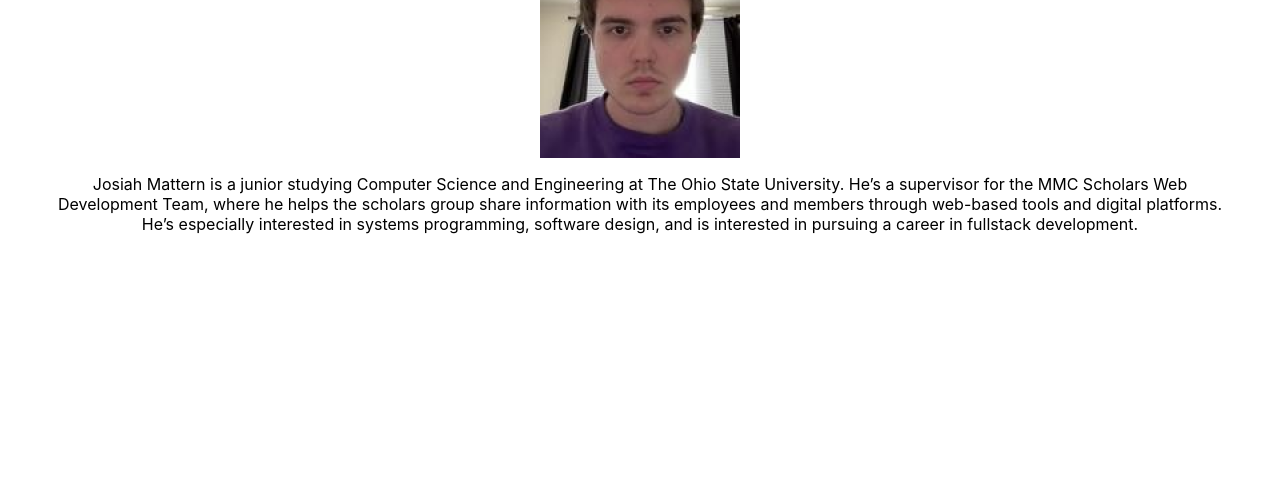
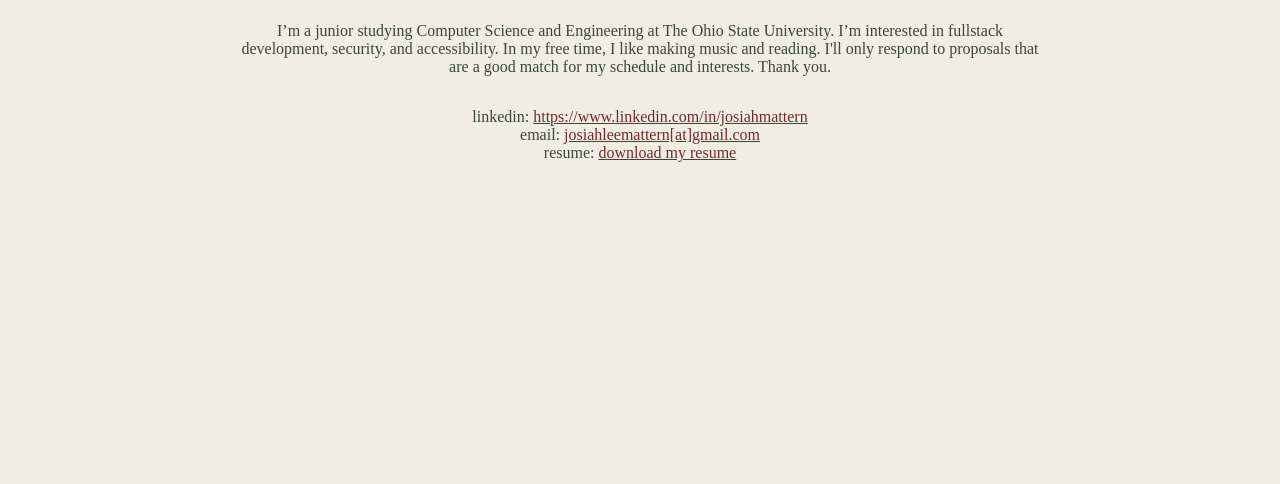
Before and after one commit to josiahmattern/personalwebsite, a website: page public/about.html in a window 1280 px wide. Shown: the part 316-800 px from the top of the page. Drawn offline with Linux system fonts and the light colour scheme.

Commit message:
changed styling, about me page, started blog

```diff
--- a/public/about.html
+++ b/public/about.html
@@ -5,30 +5,36 @@
   <meta charset="UTF-8">
   <meta name="viewport" content="width=device-width, initial-scale=1.0">
   <title>about</title>
-  <style>
-    body {
-      margin: 0;
-      height: 100vh;
-      display: flex;
-      flex-direction: column;
-      justify-content: center;
-      align-items: center;
-      text-align: center;
-      padding: 0px 50px;
-      font-family: -apple-system, BlinkMacSystemFont, "Segoe UI", Roboto, "Helvetica Neue", Arial, sans-serif;
-    }
-  </style>
-
+  <link href="/styles.css" rel="stylesheet" />
 </head>
 
 <body>
-  <img style="width:200px" src="josiah.png" alt="picture of Josiah">
+  <h1>about me</h1>
+  <p style="max-width: 800px">
+    I’m a junior studying Computer Science and Engineering at The Ohio State University. I’m interested in
+    fullstack development, security, and accessibility. In my free time, I like making music and reading.
+    I'll only respond to proposals that are a good match for my schedule and interests. Thank you.
+  </p>
   <p>
-    Josiah Mattern is a junior studying Computer Science and Engineering at The Ohio State University. He’s a supervisor
-    for the MMC Scholars Web Development Team, where he helps the scholars group share information with its employees
-    and members through web-based tools and digital platforms.
-    He’s especially interested in systems programming, software design, and is interested in pursuing a career in
-    fullstack development.
+    linkedin:
+    <a href="https://www.linkedin.com/in/josiahmattern">
+      https://www.linkedin.com/in/josiahmattern
+    </a>
+    <br>
+
+    email:
+    <a href="josiahleemattern@gmail.com">
+      josiahleemattern[at]gmail.com
+    </a>
+
+    <br>
+    resume:
+    <a href="resume.pdf">download my resume</a>
+  </p>
+  <p>
+  </p>
+
+  <p>
   </p>
 </body>
 
--- /dev/null
+++ b/public/styles.css
@@ -0,0 +1,73 @@
+:root {
+  --redrose: #321b19;
+  --redderrose: #712b2a;
+  --wall: #626059;
+  --whiterose: #dee3e7;
+  --pinkrose: #c3b7b9;
+  --pinkshadow: #753239;
+  --leaf: #3b463d;
+  --leaf2: #454e4e;
+  --creamrose: #efede4;
+  --table: #352f29;
+  --purple: #513889;
+  --pink: #e4b3d0;
+  --periwinkle: #8d84bb;
+  --skyblue: #b2d9f6;
+}
+
+* {
+  background-color: var(--creamrose);
+}
+
+::selection {
+  background-color: var(--redderrose);
+  color:var(--creamrose);
+}
+
+
+.blog {
+  justify-content: flex-start;
+  align-items: flex-start;
+  text-align: left;
+  padding: 2rem;
+  gap: 1rem;
+}
+.blog h1 {
+  margin: 0;
+}
+.blog p {
+  margin: 0;
+}
+
+
+ul {
+  list-style-type: none;
+  padding: 0;
+  margin: 0;
+}
+
+img {
+  height: 350px;
+}
+
+
+a {
+  color: var(--redderrose);
+}
+
+a:hover {
+  color: var(--leaf2);
+}
+
+
+body {
+  color: var(--leaf);
+  margin: 0;
+  height: 100vh;
+  display: flex;
+  flex-direction: column;
+  justify-content: center;
+  align-items: center;
+  text-align: center;
+  padding: 0px 50px;
+}
```
Also changed, not shown: index.js (+3 -21 lines), public/blogposts/e-readers.html (added, +21 -0 lines), public/contact.html (deleted, +0 -41 lines), public/index.html (+6 -24 lines), public/josiah.png (deleted).
